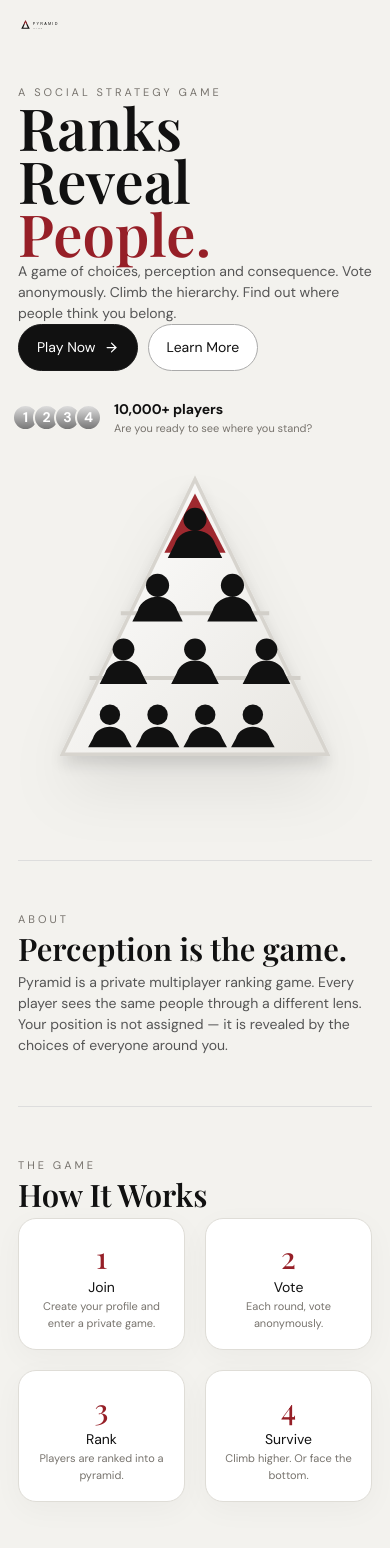
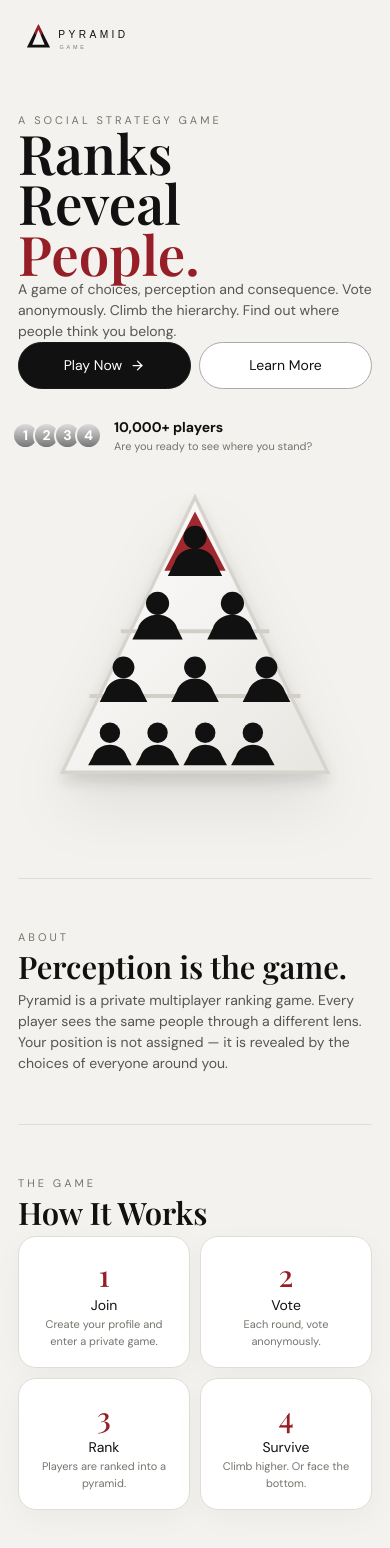
Before and after one commit to Ofcnitin/Pyramid-Game-, a Next.js app: page / in a window 390 px wide. Shown: the top 1548 px of the page. Built offline with nearby package versions, Linux system fonts and the light colour scheme.

Commit message:
Update globals.css

```diff
--- a/app/globals.css
+++ b/app/globals.css
@@ -1284,3 +1284,239 @@ p{
     font-size:23px
   }
 }
+
+/* ============================================================
+   MOBILE HARDENING — PASS 1
+   Keeps desktop layout unchanged.
+   ============================================================ */
+
+html,
+body{
+  max-width:100%;
+  overflow-x:hidden
+}
+
+img,
+svg,
+video,
+canvas{
+  max-width:100%
+}
+
+@media(max-width:650px){
+  html{
+    width:100%;
+    overflow-x:hidden
+  }
+
+  body{
+    width:100%;
+    min-width:0;
+    overflow-x:hidden;
+    -webkit-text-size-adjust:100%;
+    padding-bottom:env(safe-area-inset-bottom)
+  }
+
+  button,
+  .btn,
+  .mobile-nav button{
+    min-height:44px
+  }
+
+  .main{
+    width:100%;
+    min-width:0;
+    padding-left:14px;
+    padding-right:14px;
+    padding-bottom:calc(96px + env(safe-area-inset-bottom))
+  }
+
+  .topbar{
+    min-width:0;
+    gap:14px;
+    flex-wrap:wrap
+  }
+
+  .topbar > div:first-child{
+    min-width:0;
+    flex:1 1 220px
+  }
+
+  .top-actions{
+    flex:0 0 auto
+  }
+
+  .page-title{
+    overflow-wrap:anywhere
+  }
+
+  .sub,
+  .small,
+  .notice{
+    overflow-wrap:anywhere
+  }
+
+  .card{
+    min-width:0;
+    max-width:100%
+  }
+
+  .actions{
+    width:100%;
+    gap:8px
+  }
+
+  .actions .btn{
+    flex:1 1 160px
+  }
+
+  .grid2,
+  .grid3,
+  .grid4{
+    width:100%;
+    min-width:0
+  }
+
+  .countdown,
+  .quote,
+  .stat,
+  .setting{
+    min-width:0
+  }
+
+  .timer{
+    max-width:100%;
+    overflow:hidden;
+    font-size:30px
+  }
+
+  .timer-label{
+    word-spacing:8px;
+    white-space:normal
+  }
+
+  .mobile-nav{
+    bottom:calc(8px + env(safe-area-inset-bottom));
+    padding:6px;
+    min-height:58px
+  }
+
+  .mobile-nav button{
+    flex:1;
+    display:grid;
+    place-items:center;
+    min-width:44px;
+    border-radius:10px
+  }
+
+  .field input{
+    width:100%;
+    min-width:0;
+    font-size:16px
+  }
+
+  .table-wrap{
+    width:100%;
+    overflow-x:auto;
+    -webkit-overflow-scrolling:touch
+  }
+
+  .table-wrap .table{
+    min-width:560px
+  }
+
+  /* Common inline card padding from existing pages. */
+  .main > .card{
+    padding:18px !important
+  }
+
+  /* Keep headings and action rows comfortable on narrow screens. */
+  .main > .card .topbar{
+    align-items:flex-start
+  }
+
+  .main > .card .topbar .actions{
+    width:100%
+  }
+
+  .main > .card .topbar .actions .btn{
+    width:100%
+  }
+
+  /* Auth form controls should never trigger browser zoom or overflow. */
+  .auth-panel{
+    min-width:0;
+    width:100%;
+    padding:28px 18px
+  }
+
+  .auth-form{
+    min-width:0;
+    max-width:100%
+  }
+
+  .auth-form .btn{
+    width:100%
+  }
+
+  /* Landing page: preserve the desktop composition but make it fit phones. */
+  .landing{
+    width:100%;
+    min-width:0;
+    overflow:hidden
+  }
+
+  .landing-nav{
+    min-width:0
+  }
+
+  .landing-nav .logo{
+    width:min(150px,42vw)
+  }
+
+  .hero-title{
+    max-width:100%;
+    font-size:clamp(46px,14vw,62px);
+    overflow-wrap:anywhere
+  }
+
+  .hero-copy{
+    max-width:100%
+  }
+
+  .hero-art img{
+    width:min(100%,430px)
+  }
+
+  .steps{
+    gap:10px
+  }
+
+  /* Pyramid gets a little more breathing room without changing its structure. */
+  .pyramid-card-shell{
+    width:100%;
+    min-width:0
+  }
+
+  .pyramid-board{
+    width:100%;
+    min-width:0
+  }
+
+  .pyramid-board-header > div:first-child{
+    min-width:0
+  }
+
+  .pyramid-grade-players,
+  .pyramid-player{
+    min-width:0
+  }
+
+  .pyramid-player-name{
+    max-width:100%
+  }
+
+  .pyramid-board-footer span{
+    overflow-wrap:anywhere
+  }
+}
```
